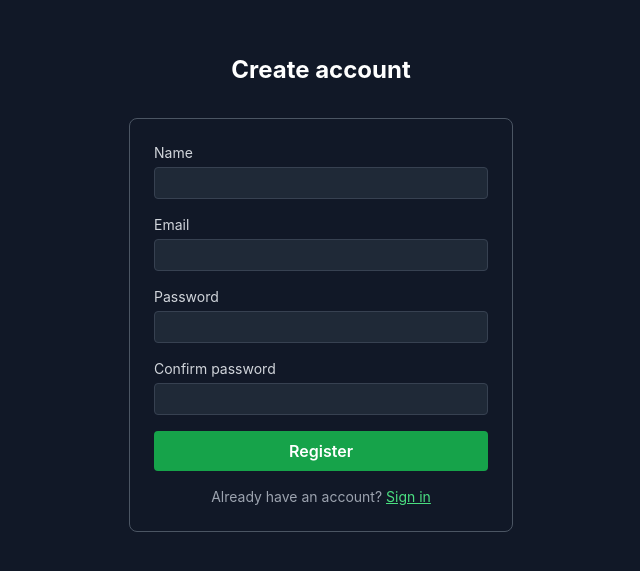
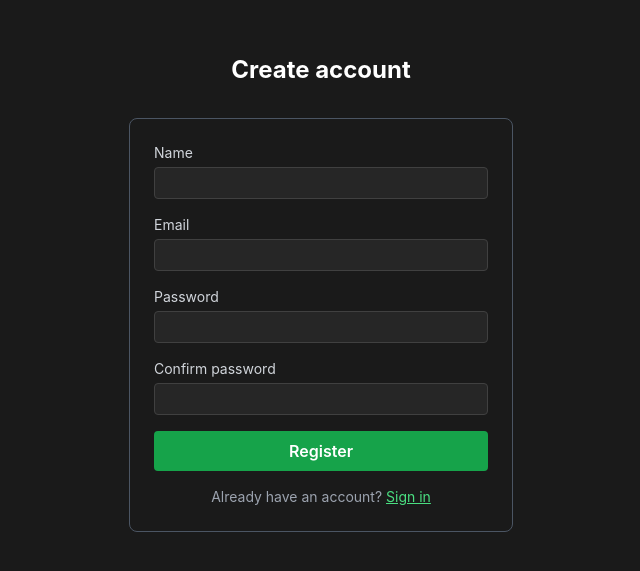
Before and after one commit to NaxarPr/fitness-app, a React (Create React App) app: page /register in a window 1280 px wide. Shown: the part 107-678 px from the top of the page, without its empty margins (319-959 px from the left). Built offline with nearby package versions, Linux system fonts and the light colour scheme; no server answers.

Commit message:
change theme colors

```diff
--- a/src/components/common/Input.jsx
+++ b/src/components/common/Input.jsx
@@ -5,7 +5,7 @@ const Input = ({
   className = '',
   ...props
 }) => {
-  const baseStyles = 'w-full h-8 px-2 py-1 bg-gray-800 border border-gray-700 rounded text-sm focus:outline-none focus:border-blue-500 transition-colors duration-200';
+  const baseStyles = 'w-full h-8 px-2 py-1 bg-neutral-800 border border-neutral-700 rounded text-sm focus:outline-none focus:border-primary transition-colors duration-200';
 
   return (
     <input
--- a/src/components/common/Select.jsx
+++ b/src/components/common/Select.jsx
@@ -11,7 +11,7 @@ const Select = ({
   const [isOpen, setIsOpen] = useState(false);
   const [searchValue, setSearchValue] = useState('');
   const dropdownRef = useRef(null);
-  const baseStyles = 'w-full h-8 px-2 py-1 bg-gray-800 border border-gray-700 rounded text-sm focus:outline-none focus:border-blue-500 transition-colors duration-200';
+  const baseStyles = 'w-full h-8 px-2 py-1 bg-neutral-800 border border-neutral-700 rounded text-sm focus:outline-none focus:border-primary transition-colors duration-200';
 
   useEffect(() => {
     const handleClickOutside = (event) => {
--- a/src/components/exercise/AddNewExercise.jsx
+++ b/src/components/exercise/AddNewExercise.jsx
@@ -74,7 +74,7 @@ function AddNewExercise({ user, setExercises, absButton = true }) {
               ref={muscleTriggerRef}
               type="button"
               onClick={handleOpenMuscleMenu}
-              className=" h-8 w-fit px-2 py-1 bg-gray-800 border border-gray-700 rounded text-sm text-left focus:outline-none focus:border-blue-500 transition-colors"
+              className=" h-8 w-fit px-2 py-1 bg-neutral-800 border border-neutral-700 rounded text-sm text-left focus:outline-none focus:border-primary transition-colors"
               aria-label="Choose muscle"
               aria-haspopup="menu"
               aria-expanded={muscleMenuOpen}
--- a/src/components/exercise/ExerciseContainerHeader.jsx
+++ b/src/components/exercise/ExerciseContainerHeader.jsx
@@ -19,18 +19,18 @@ function ExerciseContainerHeader({ onDaySelect, selectedDay, days, lastDay }) {
       <div className="relative">
         <button
           type="button"
-          className="w-20 bg-gray-800 border border-gray-700 rounded p-2 focus:outline-none focus:ring-2 focus:ring-blue-500 hover:bg-gray-700"
+          className="w-20 bg-neutral-800 border border-neutral-700 rounded p-2 focus:outline-none focus:ring-2 focus:ring-primary hover:bg-neutral-700"
           onClick={() => setIsOpen(true)}
           onBlur={() => setTimeout(() => setIsOpen(false), 200)}
         >
           {searchInput}
         </button>
         {isOpen && (
-          <div className="absolute text-center w-full mt-1 bg-gray-800 border border-gray-700 rounded shadow-lg z-10">
+          <div className="absolute text-center w-full mt-1 bg-neutral-900 border border-neutral-700 rounded shadow-lg z-10">
             {days.map((day) => (
               <div
                 key={day}
-                className="p-2 hover:bg-gray-700 cursor-pointer"
+                className="p-2 hover:bg-neutral-800 cursor-pointer"
                 onClick={() => handleDaySelect(day)}
               >
                 {day}
--- a/src/index.css
+++ b/src/index.css
@@ -23,16 +23,16 @@ code {
 }
 
 @layer base {
-  /* Default: Dark Blue */
+  /* Default: Dark Gray */
   :root {
-    --brand-color: #60a5fa;
-    --bg-color: #111827; /* gray-900 */
+    --brand-color: #9ca3af; /* gray-400 */
+    --bg-color: #1a1a1a; /* near-black */
   }
 
   /* Dark Blue Theme */
   [data-theme='dark-blue'] {
-    --brand-color: #60a5fa;
-    --bg-color: #111827; /* gray-900 */
+    --brand-color: #9ca3af; /* gray-400 */
+    --bg-color: #1a1a1a; /* near-black */
   }
 
   /* Dark Green Theme */
```
